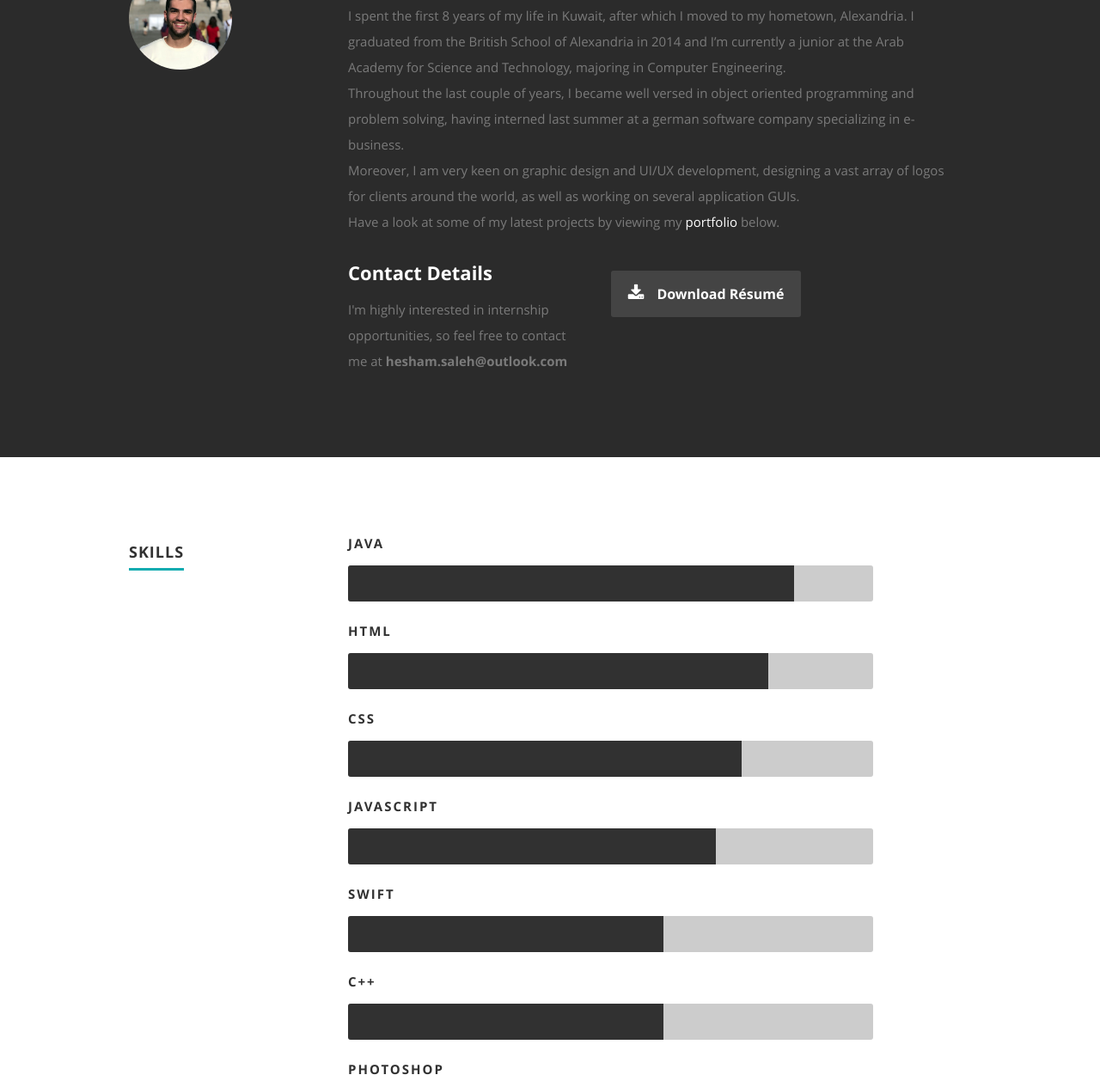
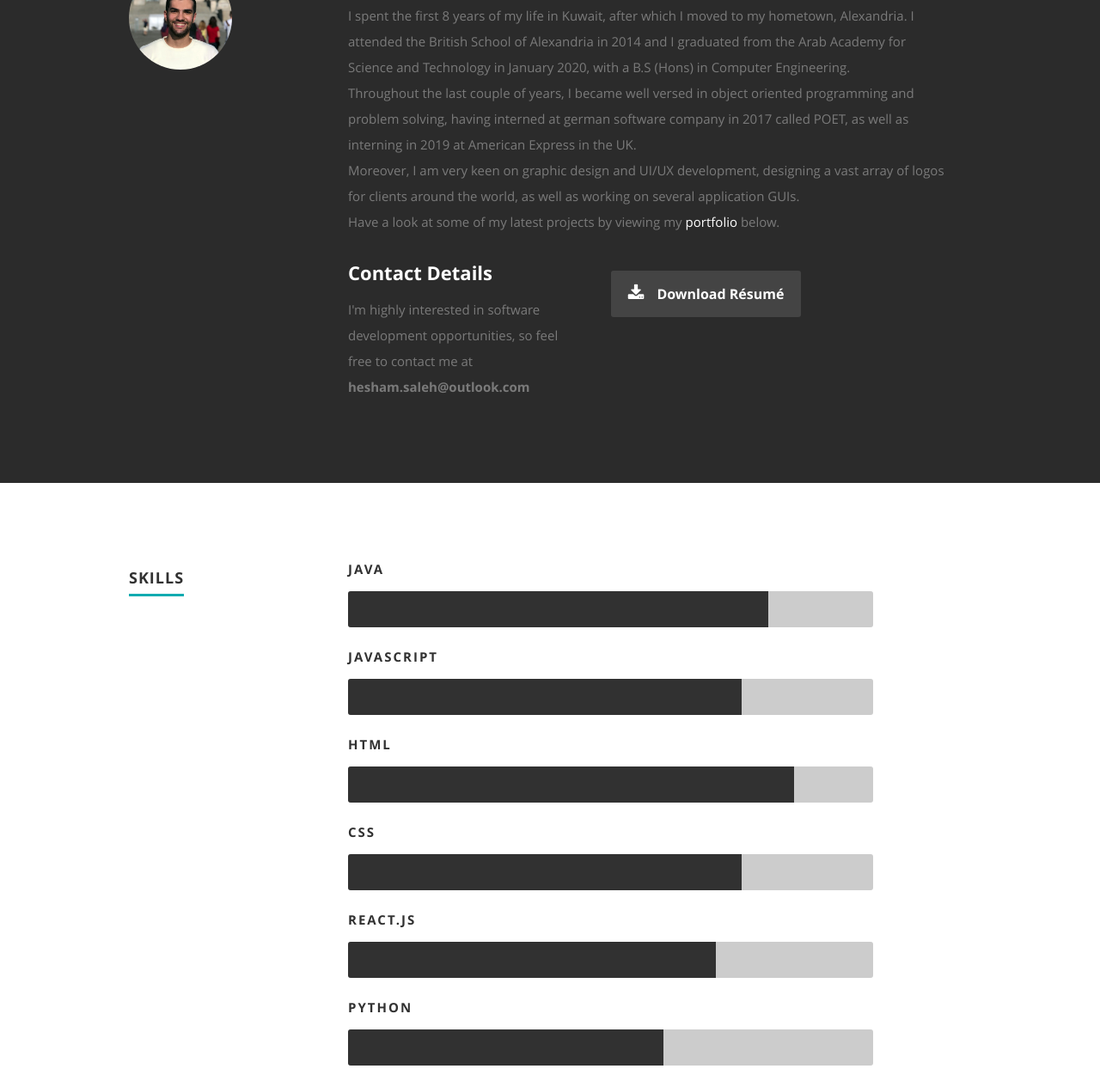
Before and after one commit to etchsaleh/etchsaleh.github.io, a plain HTML site: page index.html in a window 1280 px wide. Shown: the part 935-2193 px from the top of the page at 86% size. Drawn offline with nearby package versions, Linux system fonts and the light colour scheme.

Commit message:
Updated info

```diff
--- a/css/layout.css
+++ b/css/layout.css
@@ -326,17 +326,17 @@ ul#nav li.current a { color: #F06000; }
 }
 
 .java {
-  	width: 85%;
+  	width: 80%;
   	-moz-animation: illustrator 2s ease;
   	-webkit-animation: illustrator 2s ease;
 }
-.swift {
+.python {
   	width: 60%;
   	-moz-animation: illustrator 2s ease;
   	-webkit-animation: illustrator 2s ease;
 }
-.cpp {
-  	width: 60%;
+.react {
+  	width: 70%;
   	-moz-animation: illustrator 2s ease;
   	-webkit-animation: illustrator 2s ease;
 }
@@ -346,7 +346,7 @@ ul#nav li.current a { color: #F06000; }
   	-webkit-animation: photoshop 2s ease;
 }
 .html {
-  	width: 80%;
+  	width: 85%;
   	-moz-animation: html5 2s ease;
   	-webkit-animation: html5 2s ease;
 }
@@ -356,7 +356,7 @@ ul#nav li.current a { color: #F06000; }
   	-webkit-animation: css 2s ease;
 }
 .javascript {
-  	width: 70%;
+  	width: 75%;
   	-moz-animation: javascript 2s ease;
   	-webkit-animation: javascript 2s ease;
 }
--- a/index.html
+++ b/index.html
@@ -55,7 +55,7 @@
       <div class="row banner">
          <div class="banner-text">
             <h1 class="responsive-headline">I'm Hesham Saleh.</h1>
-            <h3>A 21 year old <span>computer engineering </span>undergrad based in Alexandria. As an upcoming fullstack dev, I enjoy designing intuitive UIs that are highly functional. Scroll down to learn more <a class="smoothscroll" href="#about">about me</a>.</h3>
+            <h3>A 23 year old <span>graduate software engineer </span>based in Alexandria. As an fullstack dev, I enjoy developing apps with intuitive UIs that are highly functional. Scroll down to learn more <a class="smoothscroll" href="#about">about me</a>.</h3>
             <hr />
             <ul class="social">
                <li><a href="https://github.com/etchsaleh" target="_blank"><i class="fa fa-github"></i></a></li>
@@ -88,8 +88,8 @@
 
             <h2>About Me</h2>
 
-            <p>I spent the first 8 years of my life in Kuwait, after which I moved to my hometown, Alexandria. I graduated from the British School of Alexandria in 2014 and I’m currently a junior at the Arab Academy for Science and Technology, majoring in Computer Engineering.<br>
-            Throughout the last couple of years, I became well versed in object oriented programming and problem solving, having interned last summer at a german software company specializing in e-business.<br>Moreover, I am very keen on graphic design and UI/UX development, designing a vast array of logos for clients around the world, as well as working on several application GUIs.<br>Have a look at some of my latest projects by viewing my <a class="smoothscroll" href="#portfolio">portfolio</a> below.
+            <p>I spent the first 8 years of my life in Kuwait, after which I moved to my hometown, Alexandria. I attended the British School of Alexandria in 2014 and I graduated from the Arab Academy for Science and Technology in January 2020, with a B.S (Hons) in Computer Engineering.<br>
+            Throughout the last couple of years, I became well versed in object oriented programming and problem solving, having interned at german software company in 2017 called POET, as well as interning in 2019 at American Express in the UK.<br>Moreover, I am very keen on graphic design and UI/UX development, designing a vast array of logos for clients around the world, as well as working on several application GUIs.<br>Have a look at some of my latest projects by viewing my <a class="smoothscroll" href="#portfolio">portfolio</a> below.
             </p>
 
             <div class="row">
@@ -98,7 +98,7 @@
 
                   <h2>Contact Details</h2>
                   <p class="address">
-                    <span>I'm highly interested in internship opportunities, so feel free to contact me at <strong>hesham.saleh@outlook.com</strong></span>
+                    <span>I'm highly interested in software development opportunities, so feel free to contact me at <strong>hesham.saleh@outlook.com</strong></span>
 					        </p>
 
                </div>
@@ -143,13 +143,13 @@
 				<div class="bars">
 
 				   <ul class="skills">
-					   <li><span class="bar-expand java"></span><em>Java</em></li>
-                       <li><span class="bar-expand html"></span><em>HTML</em></li>
-						 <li><span class="bar-expand css"></span><em>CSS</em></li>
-                       <li><span class="bar-expand javascript"></span><em>JavaScript</em></li>
-             <li><span class="bar-expand swift"></span><em>Swift</em></li>
-             <li><span class="bar-expand cpp"></span><em>C++</em></li>
-             <li><span class="bar-expand photoshop"></span><em>Photoshop</em></li>
+                  <li><span class="bar-expand java"></span><em>Java</em></li>
+                  <li><span class="bar-expand javascript"></span><em>JavaScript</em></li>
+                  <li><span class="bar-expand html"></span><em>HTML</em></li>
+                  <li><span class="bar-expand css"></span><em>CSS</em></li>
+                  <li><span class="bar-expand react"></span><em>React.js</em></li>
+                  <li><span class="bar-expand python"></span><em>Python</em></li>
+                  <li><span class="bar-expand photoshop"></span><em>Photoshop</em></li>
 					</ul>
 
 				</div><!-- end skill-bars -->
@@ -524,7 +524,7 @@ playlist with the results through the Spotify® API.</p>
             </ul>
 
             <ul class="copyright">
-               <li>&copy; 2018 Hesham Saleh</li>
+               <li>&copy; 2020 Hesham Saleh</li>
             </ul>
 
          </div>
```
Also changed, not shown: 1 other file.
